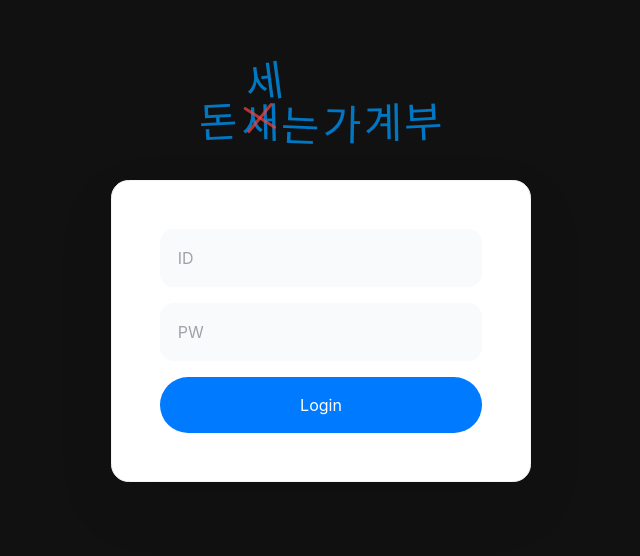
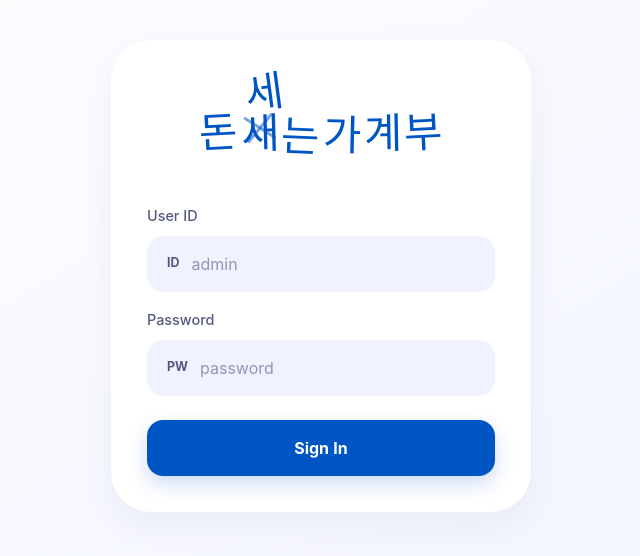
Before and after one commit to bmellia/dev, a React (Vite) app in the folder frontend/: page /login in a window 1280 px wide. Shown: the part 124-680 px from the top of the page, without its empty margins (319-959 px from the left). Built offline with nearby package versions, Linux system fonts and the light colour scheme; no server answers.

Commit message:
style: apply vibrant candy login design

```diff
--- a/frontend/src/pages/LoginPage.tsx
+++ b/frontend/src/pages/LoginPage.tsx
@@ -49,6 +49,7 @@ export function LoginPage() {
   return (
     <div className="page page-login">
       <div className="login-layout">
+        <section aria-label="관리자 로그인" className="login-card">
           <h1 aria-label="돈 세는 가계부" className="login-title">
             <span className="login-title-character" style={{ transform: titleTransforms[0] }}>
               돈
@@ -79,29 +80,44 @@ export function LoginPage() {
               부
             </span>
           </h1>
-        <form className="login-form login-card" onSubmit={handleSubmit}>
+          <form className="login-form" onSubmit={handleSubmit}>
+            <label className="login-field">
+              <span className="login-field-label">User ID</span>
+              <span className="login-input-shell">
+                <span aria-hidden="true" className="login-input-icon">
+                  ID
+                </span>
                 <input
-            aria-label="ID"
                   autoComplete="username"
                   className="login-input"
                   onChange={(event) => setUsername(event.target.value)}
-            placeholder="ID"
+                  placeholder="admin"
                   value={username}
                 />
+              </span>
+            </label>
+            <label className="login-field">
+              <span className="login-field-label">Password</span>
+              <span className="login-input-shell">
+                <span aria-hidden="true" className="login-input-icon">
+                  PW
+                </span>
                 <input
-            aria-label="PW"
                   autoComplete="current-password"
                   className="login-input"
                   onChange={(event) => setPassword(event.target.value)}
-            placeholder="PW"
+                  placeholder="password"
                   type="password"
                   value={password}
                 />
+              </span>
+            </label>
             {errorMessage ? <p className="form-error">{errorMessage}</p> : null}
             <button className="primary-button" disabled={isSubmitting} type="submit">
-            {isSubmitting ? "Loading..." : "Login"}
+              {isSubmitting ? "Loading..." : "Sign In"}
             </button>
           </form>
+        </section>
       </div>
     </div>
   );
--- a/frontend/src/styles.css
+++ b/frontend/src/styles.css
@@ -146,7 +146,7 @@ code {
   min-height: 100vh;
   place-items: center;
   padding: 2rem;
-  background: #111111;
+  background: linear-gradient(to bottom right, #ffffff, #f0f2ff);
 }
 
 .page-hero {
@@ -1010,29 +1010,26 @@ code {
 
 .login-form {
   display: grid;
-  gap: 1rem;
-  padding: 1.4rem;
-  border: 1px solid rgba(15, 23, 42, 0.08);
-  border-radius: 1.35rem;
-  background: rgba(255, 255, 255, 0.84);
-  box-shadow: 0 18px 50px rgba(15, 23, 42, 0.06);
+  gap: 1.1rem;
+  width: 100%;
+  margin-top: 2.5rem;
 }
 
 .login-layout {
   display: grid;
   justify-items: center;
-  gap: 1.5rem;
   width: 100%;
-  font-family: "Inter", "Pretendard", sans-serif;
+  font-family: "Lexend", "Pretendard", "Inter", sans-serif;
 }
 
 .login-title {
   margin: 0;
-  color: #0077c2;
+  color: #0055c4;
   font-size: clamp(2.1rem, 5vw, 2.6rem);
   font-weight: 800;
   letter-spacing: 0.01em;
   font-family: "Nunito", "Avenir Next Rounded", "Pretendard", "Inter", sans-serif;
+  text-align: center;
 }
 
 .login-title-character {
@@ -1073,7 +1070,7 @@ code {
   width: 100%;
   height: 2.8px;
   border-radius: 999px;
-  background: rgba(239, 68, 68, 0.72);
+  background: rgba(0, 85, 196, 0.52);
   transform-origin: center;
 }
 
@@ -1090,43 +1087,95 @@ code {
   left: 50%;
   top: -0.18em;
   z-index: 2;
-  color: #0077c2;
+  color: #0055c4;
   transform: translateX(-36%) rotate(-6deg);
   line-height: 1;
 }
 
 .login-card {
   width: min(100%, 420px);
-  padding: 3rem;
-  border: 1px solid #f4f4f5;
-  border-radius: 1.1rem;
+  padding: 2.5rem 2.25rem 2.25rem;
+  border: 0;
+  border-radius: 2.5rem;
   background: #ffffff;
-  box-shadow: 0 24px 60px rgba(9, 9, 11, 0.09);
+  box-shadow: 0 12px 32px rgba(37, 44, 81, 0.06);
+}
+
+.login-field {
+  display: grid;
+  gap: 0.55rem;
+}
+
+.login-field-label {
+  color: #535981;
+  font-size: 0.9rem;
+  font-weight: 500;
+}
+
+.login-input-shell {
+  display: flex;
+  align-items: center;
+  gap: 0.75rem;
+  padding: 0 1.25rem;
+  border-radius: 1rem;
+  background: #f0f2ff;
+  outline: 1.5px solid transparent;
+  transition:
+    background-color 200ms ease,
+    outline-color 200ms ease,
+    box-shadow 200ms ease;
+}
+
+.login-input-shell:focus-within {
+  background: #ffffff;
+  outline-color: #739eff;
+  box-shadow: 0 0 0 4px rgba(115, 158, 255, 0.18);
+}
+
+.login-input-icon {
+  flex: 0 0 auto;
+  color: #535981;
+  font-size: 0.78rem;
+  font-weight: 700;
 }
 
 .login-input {
   width: 100%;
-  padding: 1rem 1.05rem;
-  border: 1px solid transparent;
-  border-radius: 0.85rem;
+  min-width: 0;
+  padding: 1rem 0;
+  border: 0;
+  border-radius: 0;
   font: inherit;
-  color: #09090b;
-  background: #f9fafb;
+  color: #252c51;
+  background: transparent;
   outline: none;
+}
+
+.login-input::placeholder {
+  color: rgba(83, 89, 129, 0.6);
+}
+
+.login-form .primary-button {
+  width: 100%;
+  margin-top: 0.4rem;
+  border-radius: 1rem;
+  color: #ffffff;
+  font-weight: 700;
+  background: #0055c4;
+  box-shadow: 0 8px 20px rgba(0, 85, 196, 0.2);
   transition:
-    border-color 160ms ease,
-    box-shadow 160ms ease,
-    background-color 160ms ease;
-}
-
-.login-input::placeholder {
-  color: #a1a1aa;
-}
-
-.login-input:focus {
-  border-color: rgba(59, 130, 246, 0.32);
-  background: #ffffff;
-  box-shadow: 0 0 0 4px rgba(59, 130, 246, 0.12);
+    background-color 200ms ease,
+    box-shadow 200ms ease,
+    transform 200ms cubic-bezier(0.34, 1.56, 0.64, 1);
+}
+
+.login-form .primary-button:hover:not(:disabled) {
+  background: #0046a3;
+  box-shadow: 0 10px 24px rgba(0, 85, 196, 0.26);
+}
+
+.login-form .primary-button:active:not(:disabled) {
+  transform: scale(0.95);
 }
 
 .field {
@@ -1176,7 +1225,6 @@ code {
   background: #0067d6;
 }
 
-.login-form .primary-button,
 .stack-form > .primary-button {
   width: 100%;
 }
```
Also changed, not shown: 1 other file (tests, documents, lock files or other folders). Lines whose indentation alone changed are shown as unchanged.
